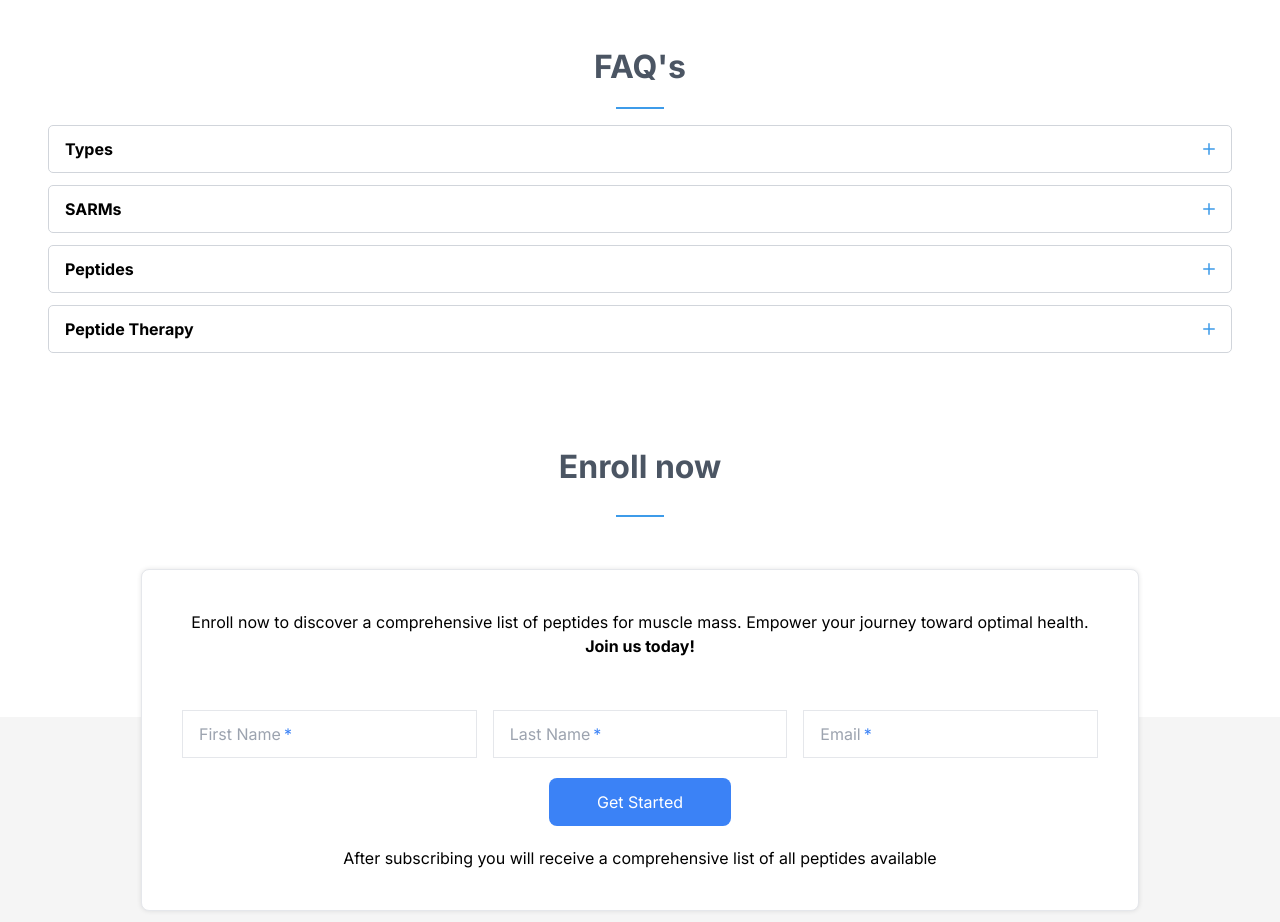
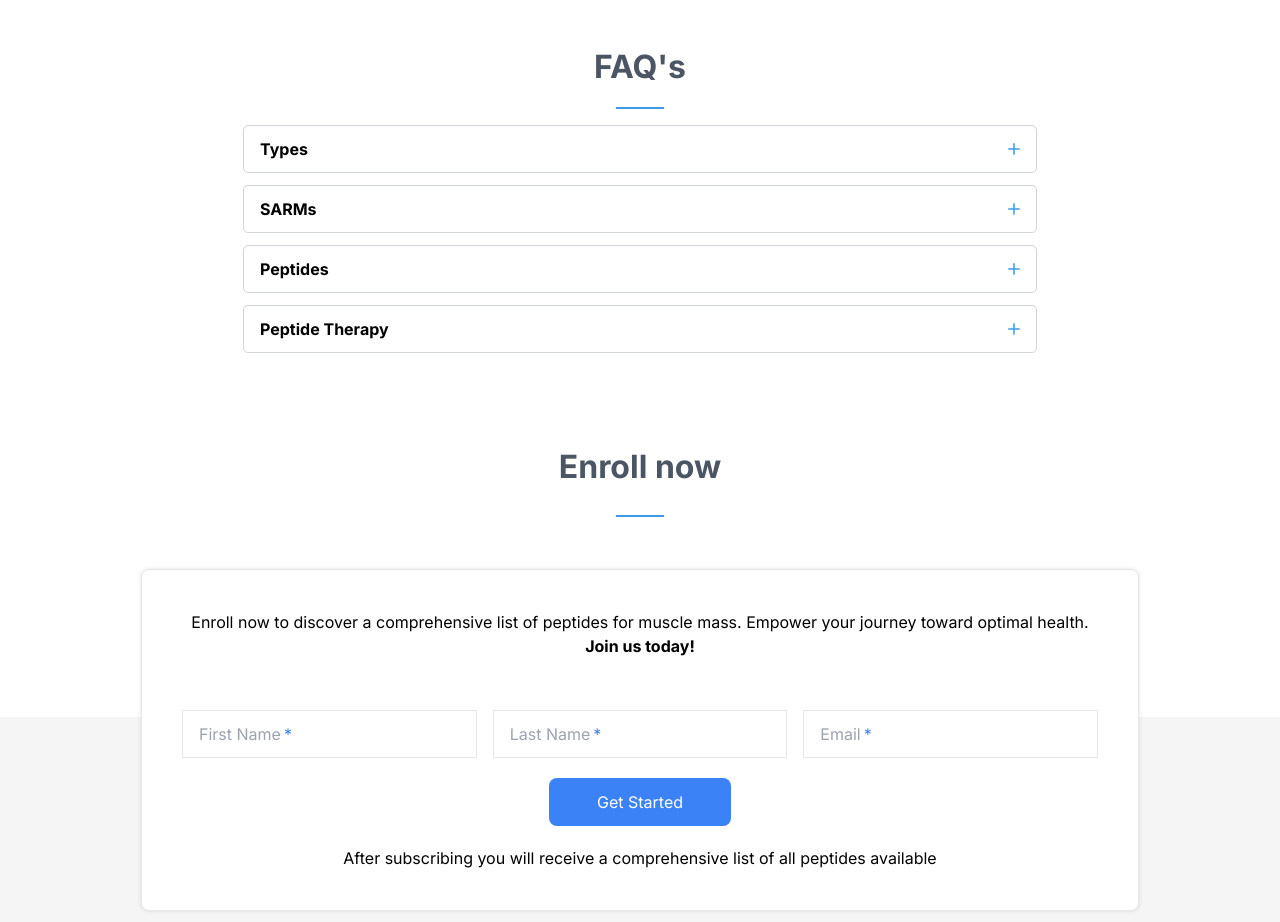
Before and after one commit to ana7766/peptide_house, a Next.js app in the folder peptides/: page / in a window 1280 px wide. Shown: the part 5520-6442 px from the top of the page. Built offline with nearby package versions, Linux system fonts and the light colour scheme.

Commit message:
Card fix

```diff
--- a/peptides/src/app/components/card.tsx
+++ b/peptides/src/app/components/card.tsx
@@ -17,8 +17,8 @@ const Card: React.FC<CardProps> = ({ mainText, additionalText, index }) => {
   };
 
   return (
-    <div className="container mx-auto items-center m-3 max-w-[1200px] w-full">
-      <div className={`relative min-h-[47px]`}>
+    <div className="container mx-auto items-center m-3 max-w-[794px] w-full">
+      <div className={`relative min-h-[48px] items-center`}>
         <div className="h-12 flex cursor-pointer items-center rounded-[5px] border-[1px] border-solid border-gray-300 px-[14px] py-[11px] transition duration-300 ease-linear selection:bg-slate-500 hover:border-blue-400 hover:bg-blue-200 sm:w-[100%] sm:px-[16px] sm:py-[13px] md:w-[100%]">
          <div className='text max-[530px] flex-1 font-bold'> {mainText}</div>
           <button className="text-blue-500 cursor-pointer items-center flex h-[12px] w-[12px]" onClick={toggleCard}>
```
